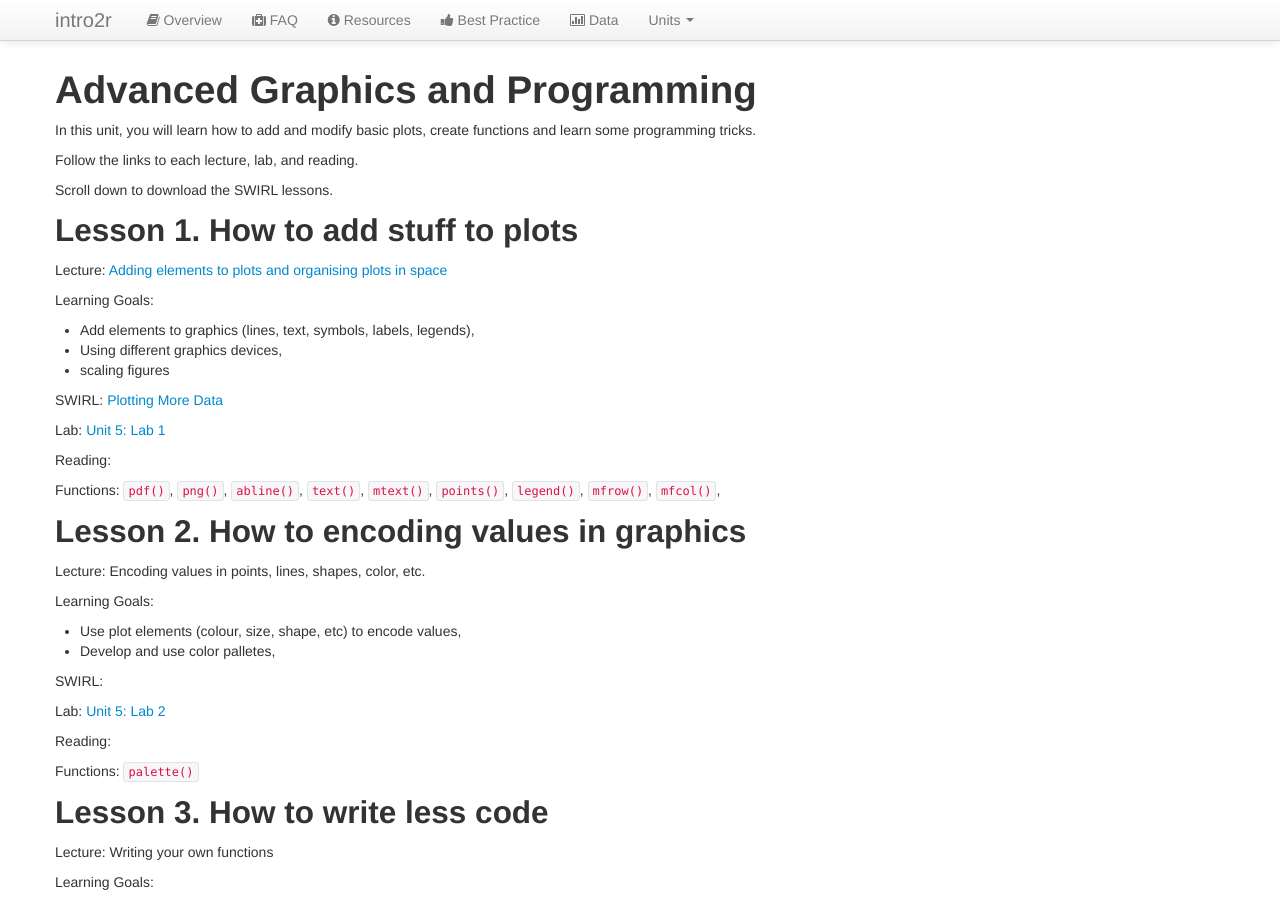
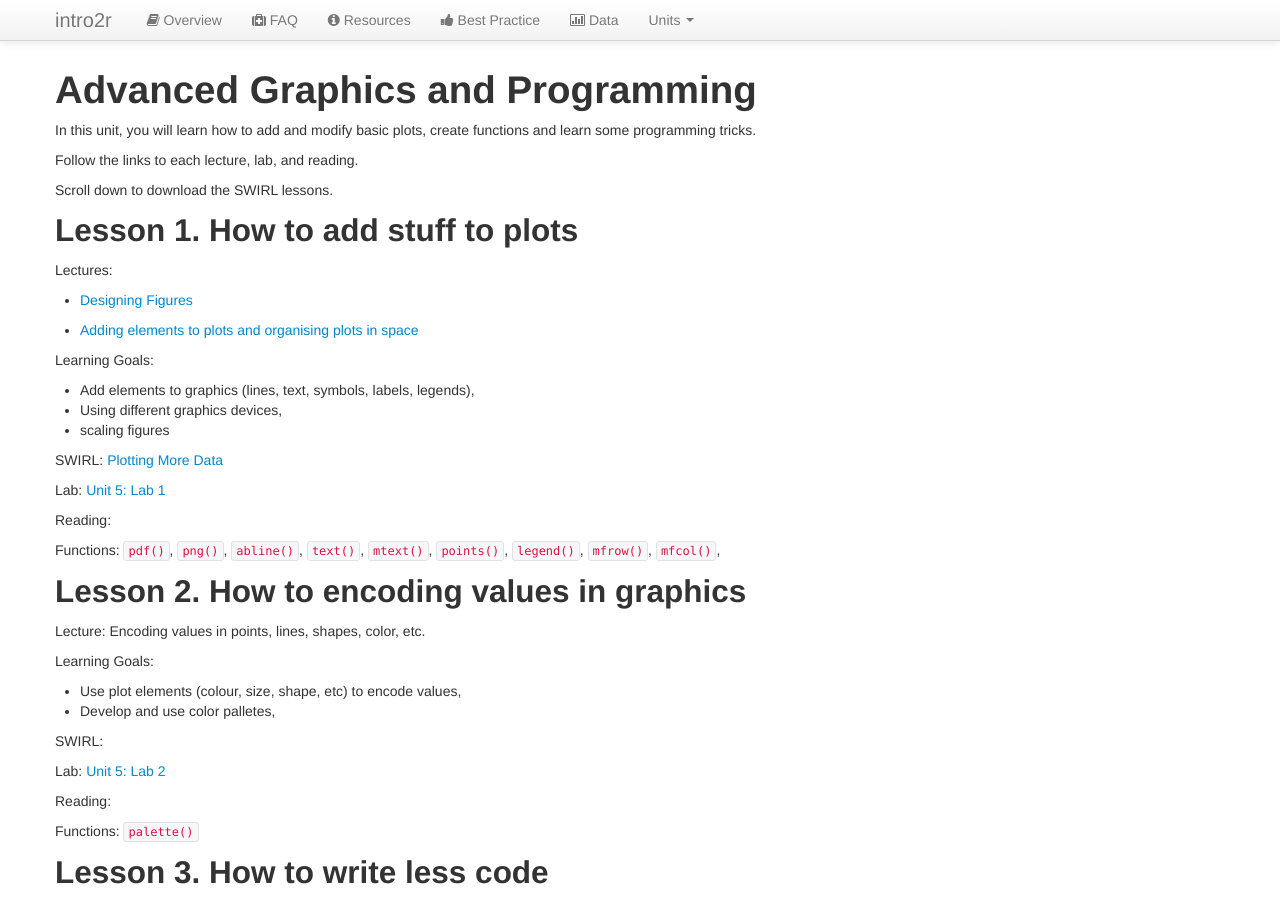
Before and after one commit to intro2r/intro2r, a Jekyll site: the page built from unit5/index.md, in a window 1280 px wide and 900 px high. Built offline with Jekyll 4.4.1, drawn with Linux system fonts in a browser that asks for light colours.

Commit message:
Update index.md

```diff
--- a/unit5/index.md
+++ b/unit5/index.md
@@ -14,7 +14,11 @@ Scroll down to download the SWIRL lessons.
 
 ## Lesson 1. How to add stuff to plots
 
-Lecture: [Adding elements to plots and organising plots in space](../unit5/adding-to-plots.html)
+Lectures:
+
+ - [Designing Figures](../unit5/designing-figures.html)
+
+ - [Adding elements to plots and organising plots in space](../unit5/adding-to-plots.html)
 
 Learning Goals:
  - Add elements to graphics (lines, text, symbols, labels, legends),
```
